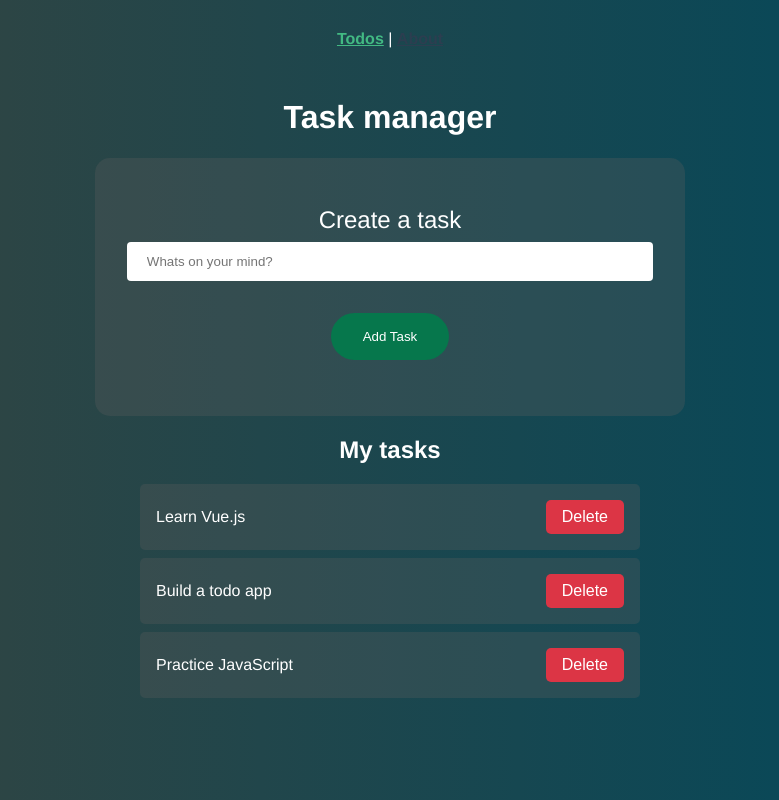
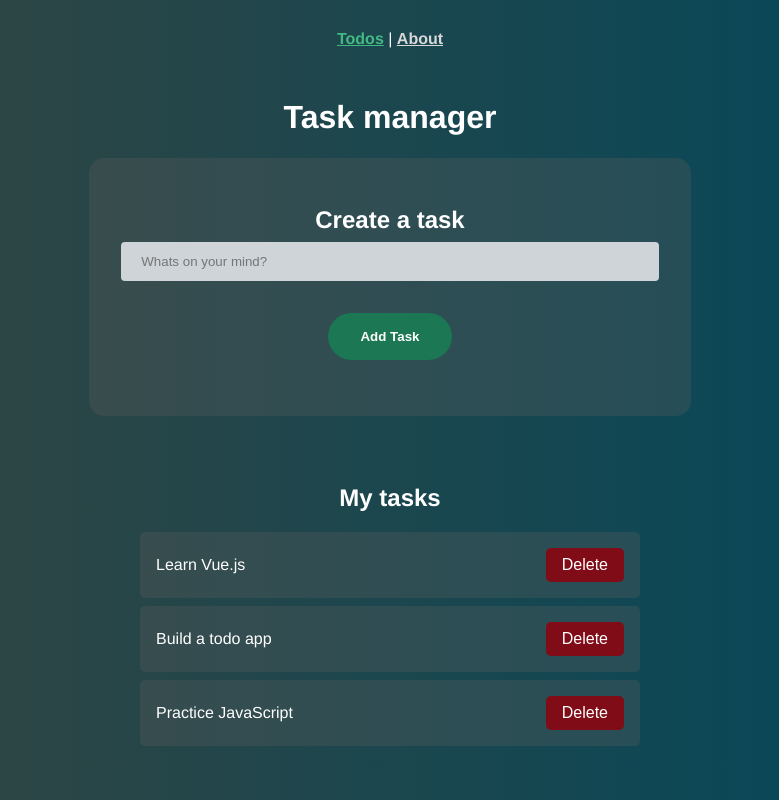
Before and after one commit to denniskjellin/vue3-todo, a Vue app: page / in a window 1280 px wide. Shown: the whole page, without its empty margins (250-1029 px from the left). Built offline with nearby package versions, Linux system fonts and the light colour scheme.

Commit message:
styling change

```diff
--- a/src/App.vue
+++ b/src/App.vue
@@ -37,7 +37,7 @@ nav {
 
 nav a {
   font-weight: bold;
-  color: #2c3e50;
+  color: #d8d8d8;
 }
 
 nav a.router-link-exact-active {
--- a/src/components/AddTodo.vue
+++ b/src/components/AddTodo.vue
@@ -74,26 +74,31 @@ input {
   border: none;
   border-radius: 4px;
   box-sizing: border-box;
+  background-color: rgb(207, 212, 216)
 }
 
 label {
   font-size: 1.5rem;
+  font-weight: bold;
 }
 
 .add-button {
-  background-color: rgb(6, 119, 76);
+  background-color: rgb(27, 119, 84);
   color: white;
   padding: 1rem 2rem;
   border-radius: 25px;
   border: none;
-  margin: 1.5rem
+  margin: 1.5rem;
+    font-weight: bold;
+    transition: ease-in-out 0.2s;
   }
 
   .add-button:hover {
-  background-color: rgb(7, 111, 71);
+    background-color: rgb(78, 165, 132);
   }
 
   .todo-container {
+    margin-top: 3rem;
     width: 500px;
   }
 
@@ -112,8 +117,11 @@ li {
     justify-content: space-between;
   }
 
+  li:hover {
+    background-color: rgba(82, 81, 81, 0.303);
+  }
 .delete-button {
-  background-color: #dc3545;
+  background-color: #800c17;
   color: white;
   border: none;
   border-radius: 5px;
@@ -124,6 +132,6 @@ li {
 }
 
 .delete-button:hover {
-  background-color: #c82333;
+  background-color: #660a13;
 }
 </style>
```
Lines whose indentation alone changed are shown as unchanged.
